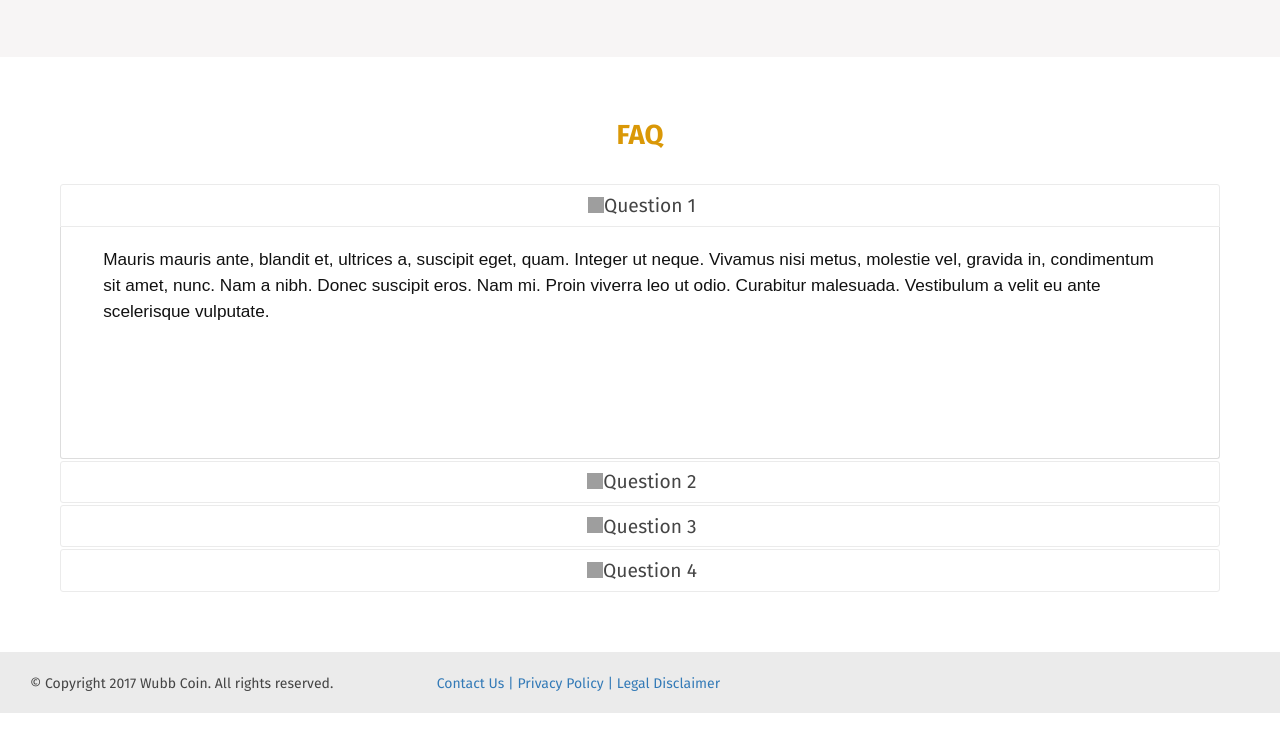
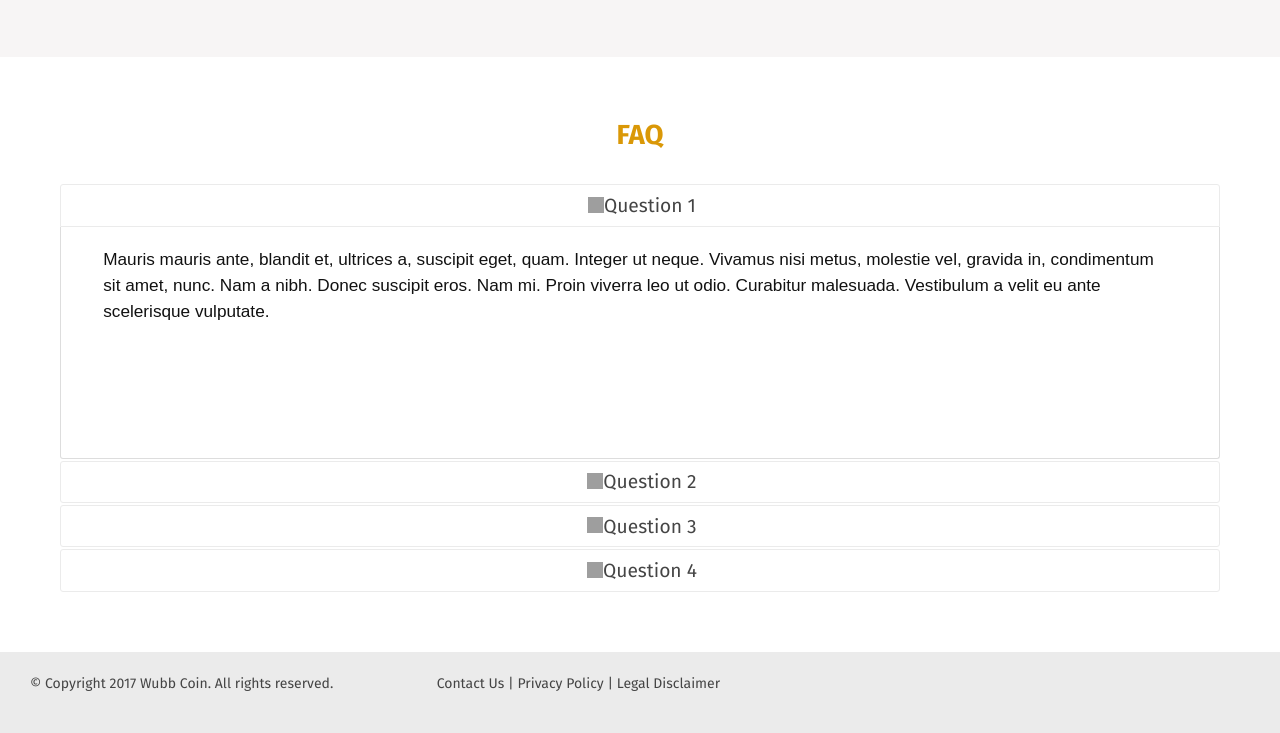
Before and after one commit to philsav/wubb, a plain HTML site: page index.html in a window 1280 px wide. Shown: the part 2095-2828 px from the top of the page. Drawn offline with nearby package versions, Linux system fonts and the light colour scheme; grey boxes are pictures that could not be loaded.

Commit message:
ewewrewr

```diff
--- a/css/main.css
+++ b/css/main.css
@@ -324,11 +324,13 @@ img {
 .footer {
     font-size: 14px;
     border-top: 1px solid #ebebeb;
-    padding: 20px 30px 40px;
+    padding: 20px 30px 60px;
     margin-bottom: 0;
     background: #ebebeb;
 }
-
+.footer a{
+    color:#444!important;
+}
 .ui-state-active,
 .ui-widget-content .ui-state-active,
 .ui-widget-header .ui-state-active,
```
Also changed, not shown: index.html (+1 -1 lines).
